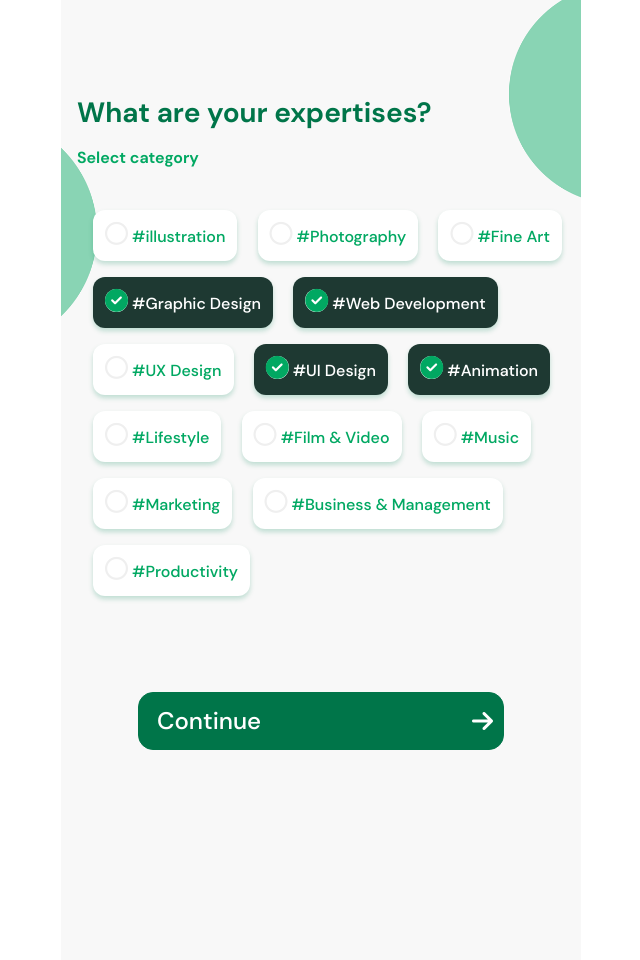
After one commit to Do-Test-Live/W-Hire-and-Zeek, a PHP site: page /expertise.html in a window 1280 px wide. The commit adds this page. Shown: the whole page, without its empty margins (319-959 px from the left). Run offline with PHP 8.4, Linux system fonts and the light colour scheme.

Commit message:
6 page designed

```diff
--- a/assets/css/style.css
+++ b/assets/css/style.css
@@ -203,6 +203,91 @@ h1{
     height: 200px;
 }
 
+.expertise-main{
+    background: url("../images/7bg.webp") no-repeat;
+    background-size: cover;
+
+    height: 120vh;
+    max-width: 520px;
+    margin: auto;
+}
+
+.expertise-interface{
+    padding: 1rem;
+}
+
+.fs-expertise-check-btn{
+    font-family: 'DMSans-Medium', serif;
+    background: #fff;
+    color: #01a862;
+    padding-top: 12px;
+    padding-bottom: 12px;
+    border-radius: 12px;
+    border: none;
+    box-shadow: 0 3px 5px 0 rgba(5, 132, 87, 0.23);
+    -webkit-box-shadow: 0 3px 5px 0 rgba(5, 132, 87, 0.23);
+    -moz-box-shadow: 0 3px 5px 0 rgba(5, 132, 87, 0.23);
+}
+
+.fs-expertise-check-btn-check{
+    font-family: 'DMSans-Medium', serif;
+    background: #1e3932;
+    color: #fff;
+    padding-top: 12px;
+    padding-bottom: 12px;
+    border-radius: 12px;
+    border: none;
+    box-shadow: 0 3px 5px 0 rgba(5, 132, 87, 0.23);
+    -webkit-box-shadow: 0 3px 5px 0 rgba(5, 132, 87, 0.23);
+    -moz-box-shadow: 0 3px 5px 0 rgba(5, 132, 87, 0.23);
+}
+
+.fs-expertise-check-btn i{
+    color: #efefef;
+    font-size: 23px;
+}
+
+.fs-expertise-check-btn-check i{
+    color: #01a862;
+    background: white;
+    border-radius: 50%;
+    font-size: 23px;
+}
+
+.fs-arrow-btn {
+    font-family: 'DMSans-Medium', serif;
+    background-color: #007549;
+    border: 1px solid #007549;
+    padding: 10px 40px 10px 18px;
+    font-size: calc(0.7rem + 1vw);
+    border-radius: 15px;
+    text-align: left;
+    position: relative;
+}
+
+.fs-arrow-btn:hover {
+    font-family: 'DMSans-Medium', serif;
+    background-color: #007549;
+    border: 1px solid #007549;
+    padding: 10px 40px 10px 18px;
+    font-size: calc(0.7rem + 1vw);
+    border-radius: 15px;
+    text-align: left;
+    position: relative;
+}
+
+.arrow-icon {
+    position: absolute;
+    top: 50%;
+    right: 10px;
+    transform: translateY(-50%);
+}
+
+.btn-text {
+    margin-right: 18px;
+}
+
+
 .fs-login-title{
 
 }
--- /dev/null
+++ b/expertise.html
@@ -0,0 +1,123 @@
+<!doctype html>
+<html lang="en">
+<head>
+    <meta charset="utf-8">
+    <meta content="width=device-width, initial-scale=1" name="viewport">
+    <title>Expertise Page - Hire & Zeek</title>
+    <link href="assets/images/favicon.ico" rel="icon" type="image/ico"/>
+    <link href="assets/vendor/Bootstrap/css/bootstrap.min.css" rel="stylesheet"/>
+    <link href="assets/vendor/FontAwesome/css/all.min.css" rel="stylesheet"/>
+    <link href="assets/css/style.css" rel="stylesheet"/>
+</head>
+<body>
+<div class="container-fluid">
+    <div class="expertise-main">
+        <div class="row pt-5 expertise-interface">
+            <div class="col-12">
+                <div class="mt-5">
+                    <h3 class="fs-lan-title mt-3">
+                        What are your expertises?
+                    </h3>
+                    <p class="fs-lan-caption mt-3 mb-4">
+                        Select category
+                    </p>
+                </div>
+            </div>
+            <div class="col-12">
+                <div class="mb-3">
+                    <button class="btn btn-outline-success fs-expertise-check-btn ms-3 mt-3">
+                        <i class="fa-regular fa-circle"></i> #illustration
+                    </button>
+
+                    <button class="btn btn-outline-success fs-expertise-check-btn ms-3 mt-3">
+                        <i class="fa-regular fa-circle"></i> #Photography
+                    </button>
+
+                    <button class="btn btn-outline-success fs-expertise-check-btn ms-3 mt-3">
+                        <i class="fa-regular fa-circle"></i> #Fine Art
+                    </button>
+
+                    <button class="btn btn-outline-success fs-expertise-check-btn-check ms-3 mt-3">
+                        <i class="fa-solid fa-circle-check"></i> #Graphic Design
+                    </button>
+
+                    <button class="btn btn-outline-success fs-expertise-check-btn-check ms-3 mt-3">
+                        <i class="fa-solid fa-circle-check"></i> #Web Development
+                    </button>
+
+                    <button class="btn btn-outline-success fs-expertise-check-btn mt-3 ms-3">
+                        <i class="fa-regular fa-circle"></i> #UX Design
+                    </button>
+
+                    <button class="btn btn-outline-success fs-expertise-check-btn-check ms-3 mt-3">
+                        <i class="fa-solid fa-circle-check"></i> #UI Design
+                    </button>
+
+                    <button class="btn btn-outline-success fs-expertise-check-btn-check ms-3 mt-3">
+                        <i class="fa-solid fa-circle-check"></i> #Animation
+                    </button>
+
+                    <button class="btn btn-outline-success fs-expertise-check-btn mt-3 ms-3">
+                        <i class="fa-regular fa-circle"></i> #Lifestyle
+                    </button>
+
+                    <button class="btn btn-outline-success fs-expertise-check-btn mt-3 ms-3">
+                        <i class="fa-regular fa-circle"></i> #Film & Video
+                    </button>
+
+                    <button class="btn btn-outline-success fs-expertise-check-btn mt-3 ms-3">
+                        <i class="fa-regular fa-circle"></i> #Music
+                    </button>
+
+                    <button class="btn btn-outline-success fs-expertise-check-btn mt-3 ms-3">
+                        <i class="fa-regular fa-circle"></i> #Marketing
+                    </button>
+
+                    <button class="btn btn-outline-success fs-expertise-check-btn mt-3 ms-3">
+                        <i class="fa-regular fa-circle"></i> #Business & Management
+                    </button>
+
+                    <button class="btn btn-outline-success fs-expertise-check-btn mt-3 ms-3">
+                        <i class="fa-regular fa-circle"></i> #Productivity
+                    </button>
+
+                </div>
+                <div class="mb-3 mt-5 pt-5 text-center">
+                    <button class="btn btn-primary fs-arrow-btn w-75">
+                        <span class="btn-text">Continue</span>
+                        <i class="fas fa-arrow-right arrow-icon"></i>
+                    </button>
+                </div>
+            </div>
+        </div>
+    </div>
+</div>
+
+
+<script src="assets/vendor/Bootstrap/js/bootstrap.bundle.min.js"></script>
+<script src="assets/vendor/jQuery/jquery-3.6.4.min.js"></script>
+<script src="assets/vendor/OwlCarousel/js/owl.carousel.min.js"></script>
+<script src="assets/js/main.js"></script>
+
+<script>
+    function changeStyle() {
+        let button = document.getElementById("changeButton");
+        let icon = button.querySelector("i.fa-regular");
+
+        // Check the current background color
+        let currentColor = window.getComputedStyle(button).backgroundColor;
+        let defaultColor = "rgb(255, 255, 255)"; // Default background color
+
+        // Toggle the background color and font-awesome class
+        if (currentColor === defaultColor) {
+            button.style.backgroundColor = "#47a447"; // New background color after clicking
+            icon.classList.replace("fa-circle", "fa-check-circle"); // New font-awesome class after clicking
+        } else {
+            button.style.backgroundColor = "#ffffff"; // Restore the default background color
+            icon.classList.replace("fa-check-circle", "fa-circle"); // Restore the default font-awesome class
+        }
+    }
+</script>
+
+</body>
+</html>
```
